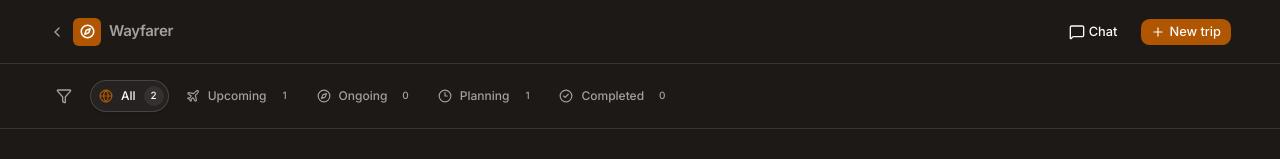
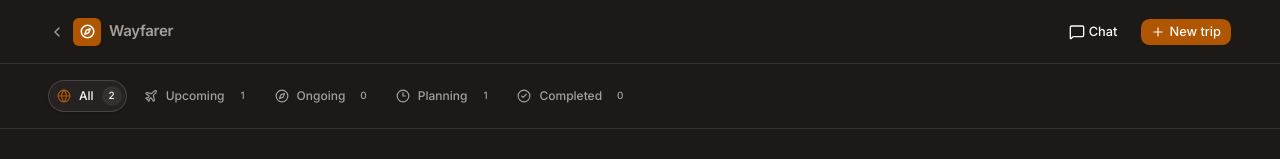
Before and after one commit to caraseli02/ai-travel-spatial-workspace, a React (Vite) app: page /trips in a window 1280 px wide. Shown: the top 159 px of the page. Built offline with nearby package versions, Linux system fonts and the light colour scheme.

Commit message:
Remove decorative Trip List filter icon

```diff
--- a/src/components/trip-list/TripListFilters.tsx
+++ b/src/components/trip-list/TripListFilters.tsx
@@ -1,4 +1,4 @@
-import { CheckCircle2, Clock3, Compass, Filter, Globe, Plane } from "lucide-react";
+import { CheckCircle2, Clock3, Compass, Globe, Plane } from "lucide-react";
 import { Badge } from "@/components/ui/badge";
 import { Tabs, TabsList, TabsTrigger } from "@/components/ui/tabs";
 import { cn } from "@/lib/utils";
@@ -27,13 +27,6 @@ export function TripListFilters({
     <section aria-label="Trip status filters" className="shrink-0 border-b border-border bg-background">
       <div className="relative mx-auto w-full max-w-[1344px]">
         <div className="flex w-full items-center gap-2.5 overflow-x-auto px-4 py-4 pr-12 sm:px-12">
-          <span
-            aria-hidden
-            className="inline-flex size-8 shrink-0 items-center justify-center text-muted-foreground"
-          >
-            <Filter className="size-4" />
-          </span>
-
           <Tabs value={selectedFilter} onValueChange={(value) => onSelectedFilterChange(value as TripStatusFilter)}>
             <TabsList className="gap-2 bg-transparent p-0">
               {tabConfig.map((tab) => {
```
Also changed, not shown: 1 other file (tests, documents, lock files or other folders).
